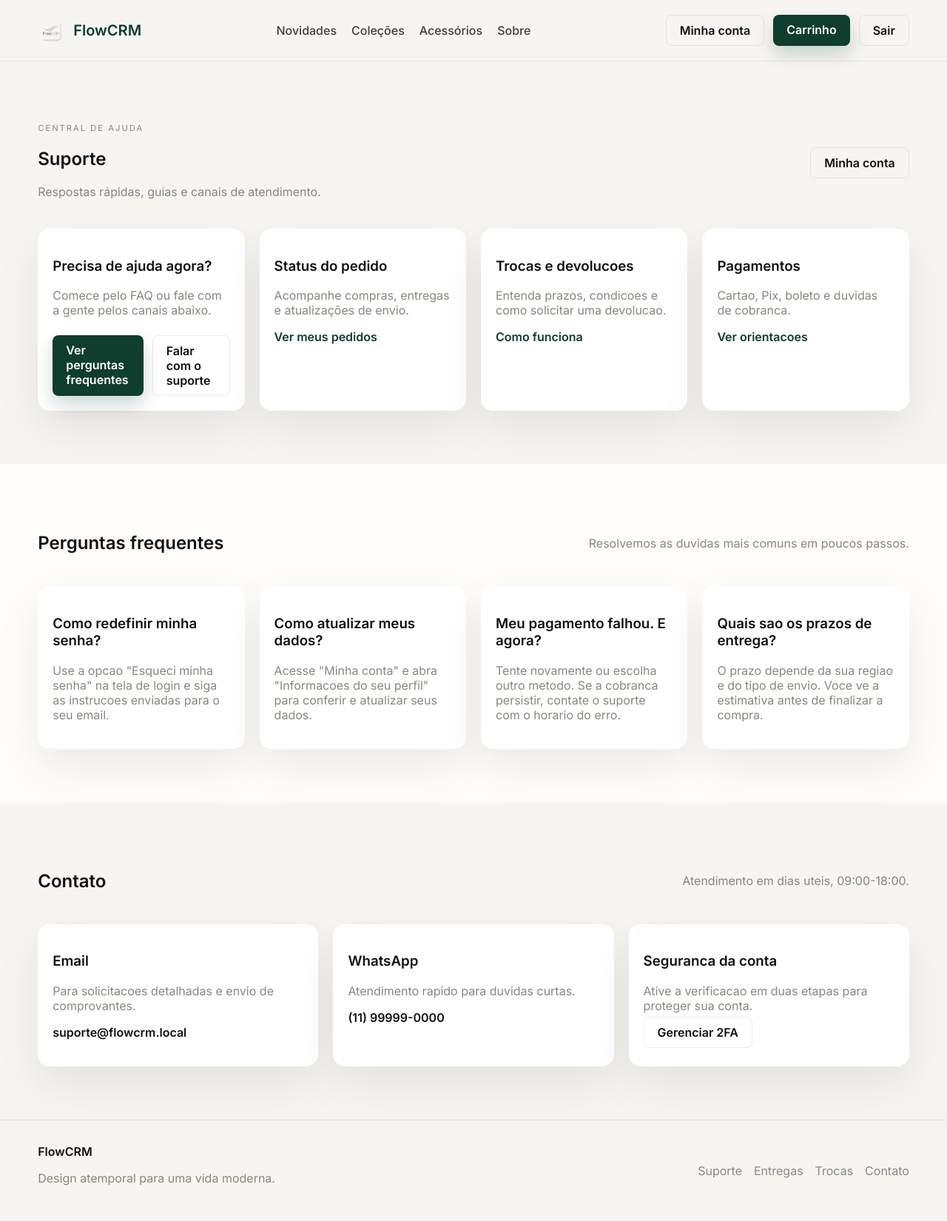
After one commit to gleydson-silv/trilha_backend_nadic, a Django app: page /app/support/ in a window 1280 px wide. The commit adds this page. Shown: the whole page at 74% size. Run offline with Django 5.2, Linux system fonts and the light colour scheme; the visitor is signed in with stand-in values (Sample User, id 1).

Commit message:
Adiciona tela de suporte

```diff
--- a/users/templates/base.html
+++ b/users/templates/base.html
@@ -51,7 +51,7 @@
             <p class="muted">Design atemporal para uma vida moderna.</p>
           </div>
           <div class="footer__links">
-            <a href="#">Suporte</a>
+            <a href="/app/support/">Suporte</a>
             <a href="#">Entregas</a>
             <a href="#">Trocas</a>
             <a href="#">Contato</a>
--- /dev/null
+++ b/users/templates/support.html
@@ -0,0 +1,102 @@
+{% extends "base.html" %}
+
+{% block title %}Suporte{% endblock %}
+
+{% block content %}
+<section class="section">
+  <div class="container">
+    <div class="section__head">
+      <div>
+        <p class="eyebrow">Central de ajuda</p>
+        <h2>Suporte</h2>
+        <p class="muted">Respostas rápidas, guias e canais de atendimento.</p>
+      </div>
+      <a class="btn btn--ghost" href="/app/profile/">Minha conta</a>
+    </div>
+
+    <div class="grid">
+      <article class="card">
+        <h3>Precisa de ajuda agora?</h3>
+        <p class="muted">Comece pelo FAQ ou fale com a gente pelos canais abaixo.</p>
+        <div class="hero__actions">
+          <a class="btn" href="#faq">Ver perguntas frequentes</a>
+          <a class="btn btn--ghost" href="#contato">Falar com o suporte</a>
+        </div>
+      </article>
+
+      <article class="card">
+        <h3>Status do pedido</h3>
+        <p class="muted">Acompanhe compras, entregas e atualizações de envio.</p>
+        <a class="link" href="#">Ver meus pedidos</a>
+      </article>
+
+      <article class="card">
+        <h3>Trocas e devolucoes</h3>
+        <p class="muted">Entenda prazos, condicoes e como solicitar uma devolucao.</p>
+        <a class="link" href="#">Como funciona</a>
+      </article>
+
+      <article class="card">
+        <h3>Pagamentos</h3>
+        <p class="muted">Cartao, Pix, boleto e duvidas de cobranca.</p>
+        <a class="link" href="#">Ver orientacoes</a>
+      </article>
+    </div>
+  </div>
+</section>
+
+<section class="section section--muted" id="faq">
+  <div class="container">
+    <div class="section__head">
+      <h2>Perguntas frequentes</h2>
+      <p class="muted">Resolvemos as duvidas mais comuns em poucos passos.</p>
+    </div>
+
+    <div class="grid">
+      <div class="card">
+        <h3>Como redefinir minha senha?</h3>
+        <p class="muted">Use a opcao "Esqueci minha senha" na tela de login e siga as instrucoes enviadas para o seu email.</p>
+      </div>
+      <div class="card">
+        <h3>Como atualizar meus dados?</h3>
+        <p class="muted">Acesse "Minha conta" e abra "Informacoes do seu perfil" para conferir e atualizar seus dados.</p>
+      </div>
+      <div class="card">
+        <h3>Meu pagamento falhou. E agora?</h3>
+        <p class="muted">Tente novamente ou escolha outro metodo. Se a cobranca persistir, contate o suporte com o horario do erro.</p>
+      </div>
+      <div class="card">
+        <h3>Quais sao os prazos de entrega?</h3>
+        <p class="muted">O prazo depende da sua regiao e do tipo de envio. Voce ve a estimativa antes de finalizar a compra.</p>
+      </div>
+    </div>
+  </div>
+</section>
+
+<section class="section" id="contato">
+  <div class="container">
+    <div class="section__head">
+      <h2>Contato</h2>
+      <p class="muted">Atendimento em dias uteis, 09:00-18:00.</p>
+    </div>
+
+    <div class="grid">
+      <div class="card">
+        <h3>Email</h3>
+        <p class="muted">Para solicitacoes detalhadas e envio de comprovantes.</p>
+        <p><strong>suporte@flowcrm.local</strong></p>
+      </div>
+      <div class="card">
+        <h3>WhatsApp</h3>
+        <p class="muted">Atendimento rapido para duvidas curtas.</p>
+        <p><strong>(11) 99999-0000</strong></p>
+      </div>
+      <div class="card">
+        <h3>Seguranca da conta</h3>
+        <p class="muted">Ative a verificacao em duas etapas para proteger sua conta.</p>
+        <a class="btn btn--ghost" href="/app/security/">Gerenciar 2FA</a>
+      </div>
+    </div>
+  </div>
+</section>
+{% endblock %}
--- a/users/urls.py
+++ b/users/urls.py
@@ -41,4 +41,5 @@ urlpatterns = [
     path('app/collections/', frontend_views.app_collections, name='app_collections'),
     path('app/accessories/', frontend_views.app_accessories, name='app_accessories'),
     path('app/about/', frontend_views.app_about, name='app_about'),
+    path('app/support/', frontend_views.app_support, name='app_support'),
 ]
```
